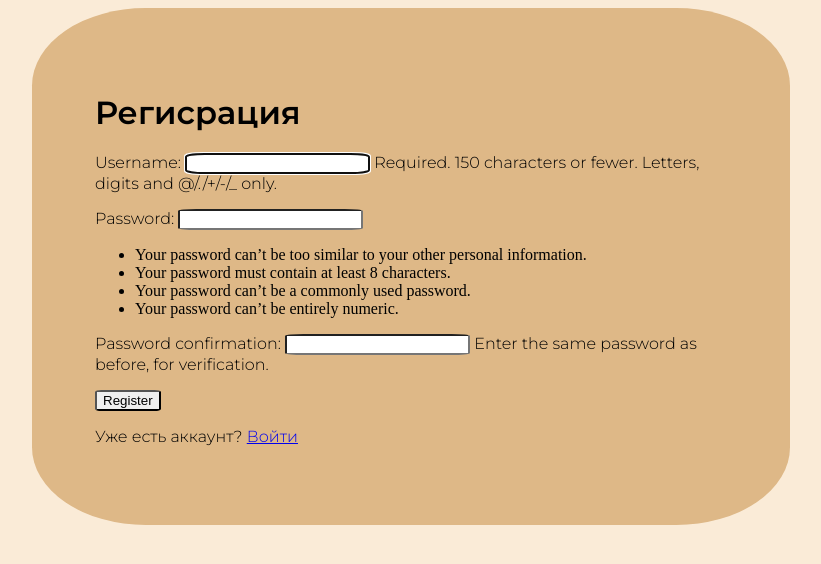
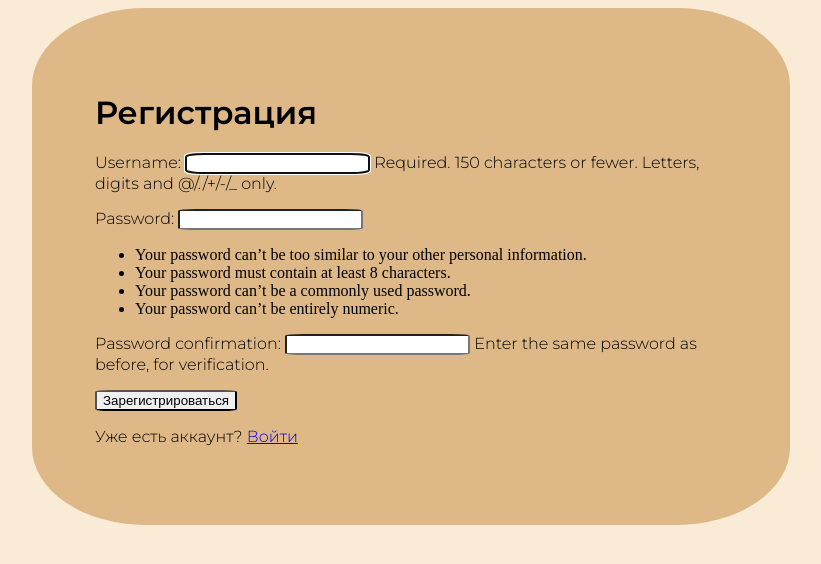
Before and after one commit to TanyaPeshkova/django-todo, a Django app: page /register/ in a window 1280 px wide. Shown: the top 564 px of the page, without its empty margins (229-1050 px from the left). Run offline with Django 4.2, Linux system fonts and the light colour scheme; some web fonts are replaced.

Commit message:
todo django

```diff
--- a/django_todo/base/templates/base/register.html
+++ b/django_todo/base/templates/base/register.html
@@ -1,12 +1,12 @@
 {% extends 'base/main.html' %}
 {% block content %}
 
-<h1>Регисрация</h1>
+<h1>Регистрация</h1>
 
 <form method="post">
     {% csrf_token %}
     {{form.as_p}}
-    <input type="submit" value="Register"/>
+    <input type="submit" value="Зарегистрироваться"/>
 
 </form>
 
```
Also changed, not shown: django_todo/base/templates/base/task.html (+7 -2 lines), django_todo/db.sqlite3.
